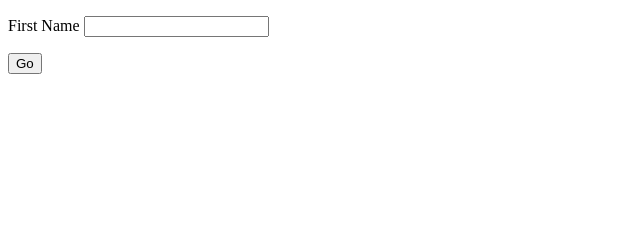
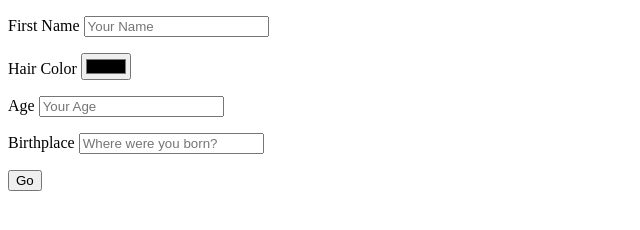
Before and after one commit to mreed19/firstjs-xtern, a plain HTML site: page index.html in a window 1280 px wide. Shown: the whole page, without its empty margins (0-640 px from the left). Drawn offline with Linux system fonts and the light colour scheme.

Commit message:
Added more form fields

```diff
--- a/index.html
+++ b/index.html
@@ -13,7 +13,19 @@
     <form>
       <p>
         <label for="firstName">First Name</label>
-        <input type="text" name="firstName">
+        <input type="text" name="firstName" placeholder="Your Name" required>
+      </p>
+      <p>
+        <label for="hairColor">Hair Color</label>
+        <input type="color" name="hairColor" required>
+      </p>
+      <p>
+          <label for="age">Age</label>
+          <input type="number" name="age" placeholder="Your Age" required>
+      </p>
+      <p>
+        <label for="birthplace">Birthplace</label>
+        <input type="text" name="birthplace" placeholder="Where were you born?" required>
       </p>
       <p>
         <button type="submit">Go</button>
```
